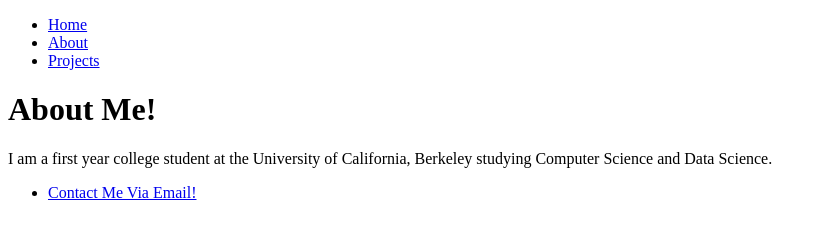
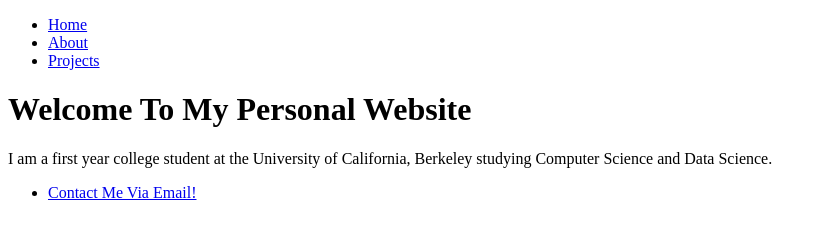
Before and after one commit to sarikap8/personal-site, a plain HTML site: page index.html in a window 1280 px wide. Shown: the whole page, without its empty margins (0-827 px from the left). Drawn offline with Linux system fonts and the light colour scheme.

Commit message:
fix homepage

```diff
--- a/index.html
+++ b/index.html
@@ -13,7 +13,7 @@
    </nav>
    <div class=”container”>
      <div class=”blurb”>
-       <h1>About Me!</h1>
+       <h1>Welcome To My Personal Website</h1>
        <p> I am a first year college student at the University of California, Berkeley studying Computer Science and Data Science.</a></p>
      </div>
    </div>
```
